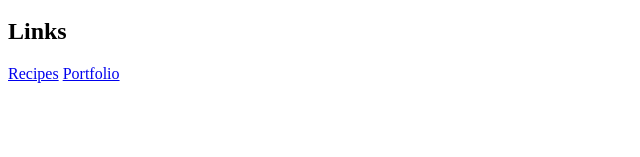
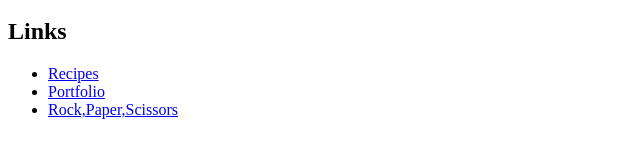
Before and after one commit to ace5311/ace5311.github.io, a plain HTML site: page index.html in a window 1280 px wide. Shown: the part 449-606 px from the top of the page, without its empty margins (0-640 px from the left). Drawn offline with Linux system fonts and the light colour scheme.

Commit message:
Update index.html

```diff
--- a/index.html
+++ b/index.html
@@ -5,8 +5,11 @@
   <p>Welcome to my website!</p>
   <img src="https://content.codecademy.com/articles/github-pages-via-web-app/happy-ice-cream.gif" />
    <h2>Links</h2>
-   <a href="https://ace5311.github.io/odin-recipes">Recipes</a>
-   <a href="https://ace5311.github.io/Landing-Page">Portfolio</a>
+   <ul>
+    <li><a href="https://ace5311.github.io/odin-recipes">Recipes</a></li>
+    <li><a href="https://ace5311.github.io/Landing-Page">Portfolio</a></li>
+    <li><a href="https://ace5311.github.io/RockPaperScissors">Rock,Paper,Scissors</a></li>
+   </ul>
 </body>
 
 </html>
```
